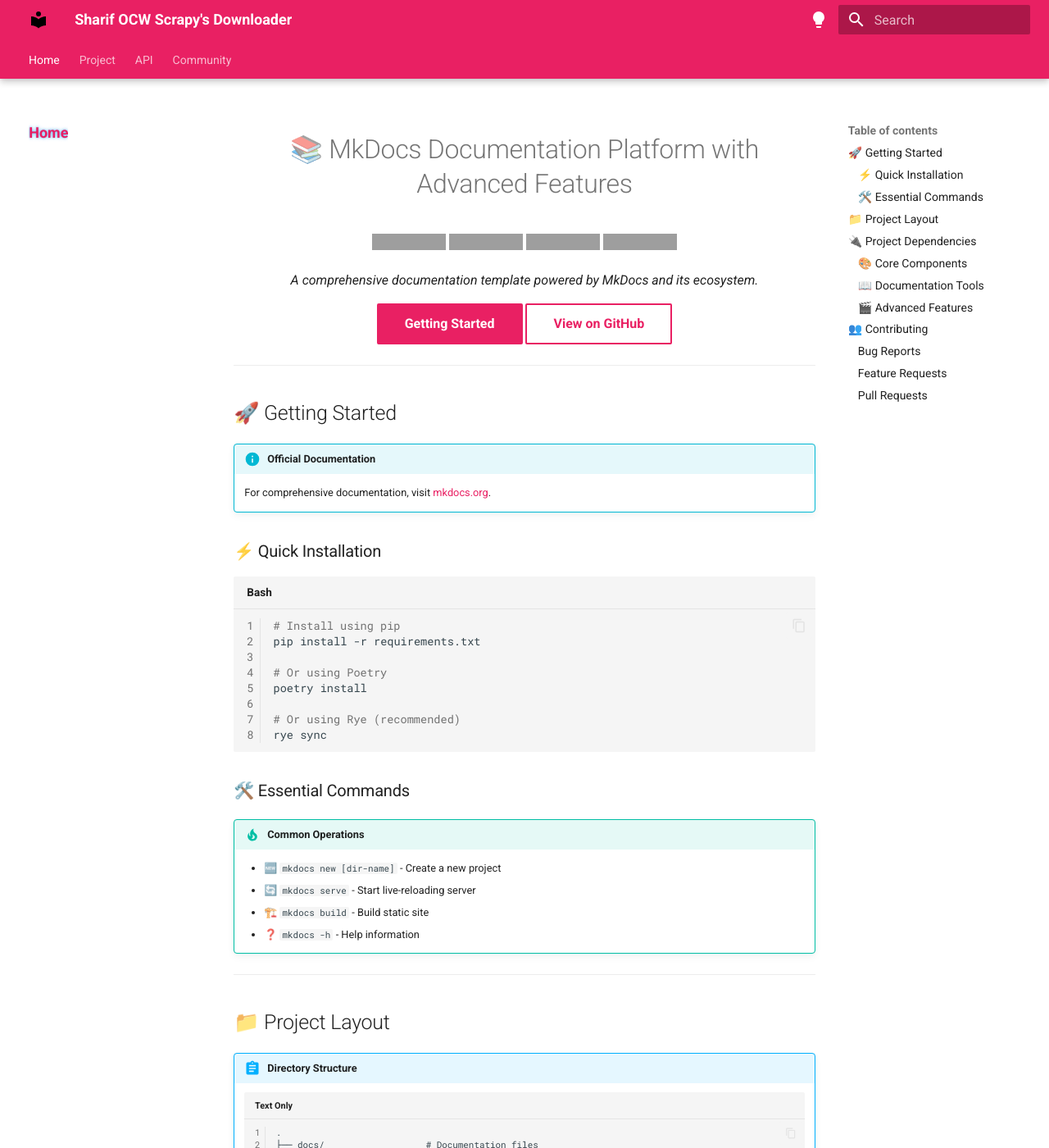
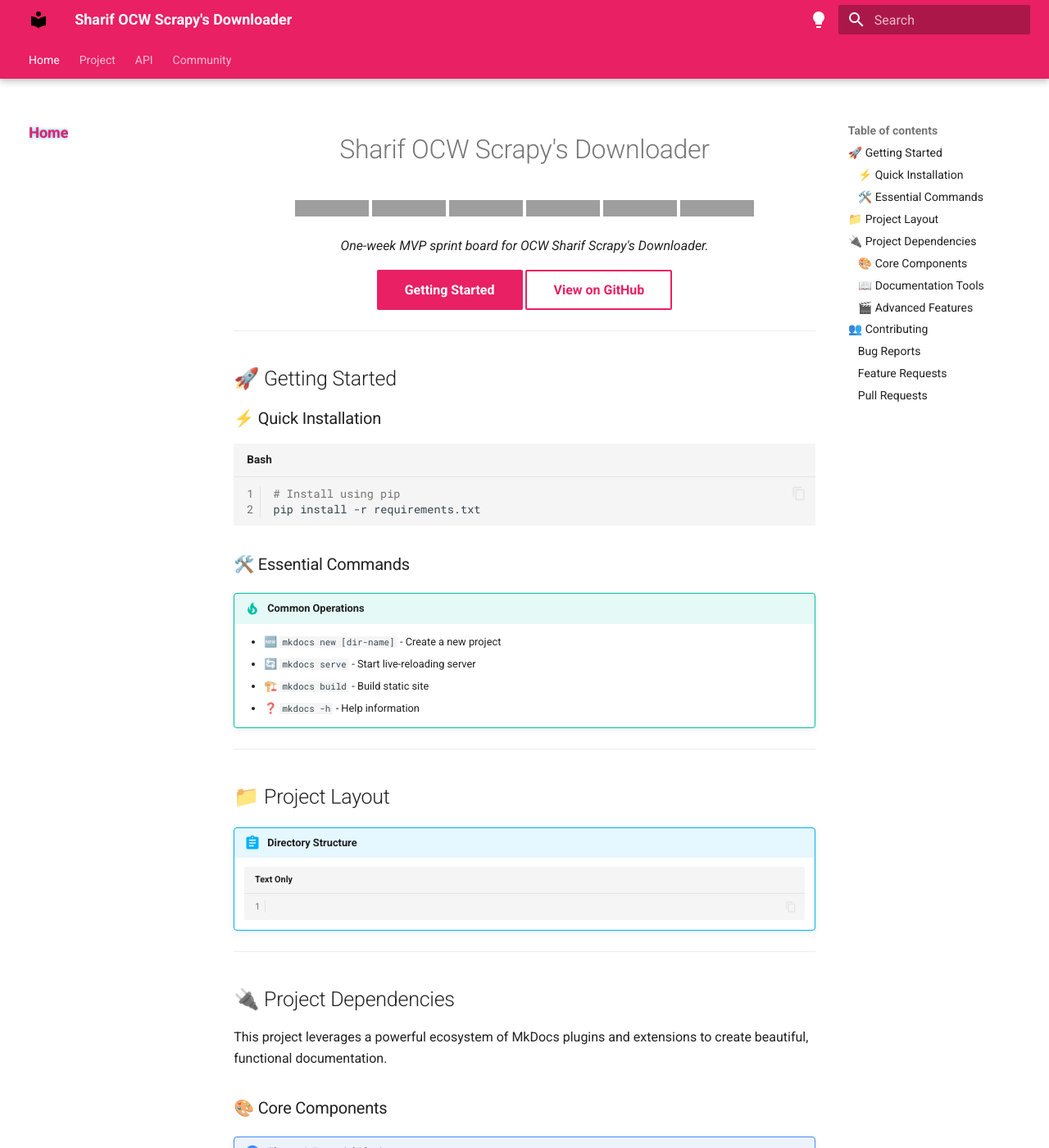
Before and after one commit to Mdevpro78/sharif-ocw-scrapy-downloader, an MkDocs documentation site: the page built from docs/index.md, in a window 1280 px wide and 1400 px high. Shown: the whole window at 82% size. Built offline with MkDocs 1.6.1 and Material for MkDocs 9.7.7, drawn with Linux system fonts in a browser that asks for light colours; some of the changed text lies outside the part shown; grey boxes are pictures that could not be loaded.

Commit message:
docs: update project documentation for sharif ocw scrapy downloader
Update index.md and project-roadmap.md to reflect the new project focus on Sharif OCW Scrapy Downloader.
- Changed project title and description
- Updated badges to include Scrapy and Pydantic versions
- Modified installation instructions
- Completely revamped project roadmap with detailed sprint plan

````diff
--- a/docs/index.md
+++ b/docs/index.md
@@ -1,15 +1,37 @@
 <p align="center">
-<h1 align="center">📚 MkDocs Documentation Platform with Advanced Features </h1>
+<h1 align="center"> Sharif OCW Scrapy's Downloader </h1>
 <p align="center">
-<a href="https://img.shields.io"><img src="https://img.shields.io/badge/Project%20Status-Active-green.svg" alt="Project Status: Active"></a>
-<a href="https://www.python.org/downloads/"><img src="https://img.shields.io/badge/Python-3.11+-blue.svg" alt="Python Version"></a>
-<a href="https://www.mkdocs.org"><img src="https://img.shields.io/badge/docs-mkdocs-blue.svg" alt="Documentation"></a>
-<a href="LICENSE"><img src="https://img.shields.io/badge/License-MIT-yellow.svg" alt="License"></a>
+
+<a href="https://img.shields.io">
+<img src="https://img.shields.io/badge/Project%20Status-Active-green.svg" alt="Project Status: Active">
+</a>
+
+<a href="https://www.python.org/downloads/">
+<img src="https://img.shields.io/badge/Python-3.11+-blue.svg" alt="Python Version">
+</a>
+
+<a href="https://scrapy.org">
+<img src="https://img.shields.io/badge/Scrapy-2.11+-green.svg" alt="Scrapy Version">
+</a>
+
+<a href="https://pydantic.dev">
+<img src="https://img.shields.io/badge/Pydantic-2.6+-blue.svg" alt="Pydantic Version">
+</a>
+
+<a href="https://www.mkdocs.org">
+<img src="https://img.shields.io/badge/docs-mkdocs-blue.svg" alt="Documentation">
+</a>
+
+<a href="LICENSE">
+<img src="https://img.shields.io/badge/License-MIT-yellow.svg" alt="License">
+</a>
+
 </p>
-<p align="center"><em>A comprehensive documentation template powered by MkDocs and its ecosystem.</em></p>
+<p align="center"><em> One-week MVP sprint board for OCW Sharif Scrapy's Downloader.</em>
+</p>
 <p align="center">
 <a href="#getting-started" class="md-button md-button--primary">Getting Started</a>
-<a href="https://github.com" class="md-button">View on GitHub</a>
+<a href="https://github.com/Mdevpro78/sharif-ocw-scrapy-downloader" class="md-button">View on GitHub</a>
 </p>
 </p>
 
@@ -17,21 +39,12 @@
 
 ## 🚀 Getting Started
 
-!!! info "Official Documentation"
-
-    For comprehensive documentation, visit [mkdocs.org](https://www.mkdocs.org).
-
 ### ⚡️ Quick Installation
 
 ```bash
 # Install using pip
 pip install -r requirements.txt
 
-# Or using Poetry
-poetry install
-
-# Or using Rye (recommended)
-rye sync
 ```
 
 ### 🛠️ Essential Commands
@@ -50,13 +63,7 @@ rye sync
 !!! abstract "Directory Structure"
 
     ```plaintext
-    .
-    ├── docs/                   # Documentation files
-    │   ├── index.md           # Homepage
-    │   └── ...                # Other markdown files
-    ├── mkdocs.yml             # Configuration
-    ├── requirements.txt       # Python dependencies
-    └── README.md             # Project readme
+
     ```
 
 ---
````
Also changed, not shown: docs/project-roadmap.md (+153 -120 lines).
